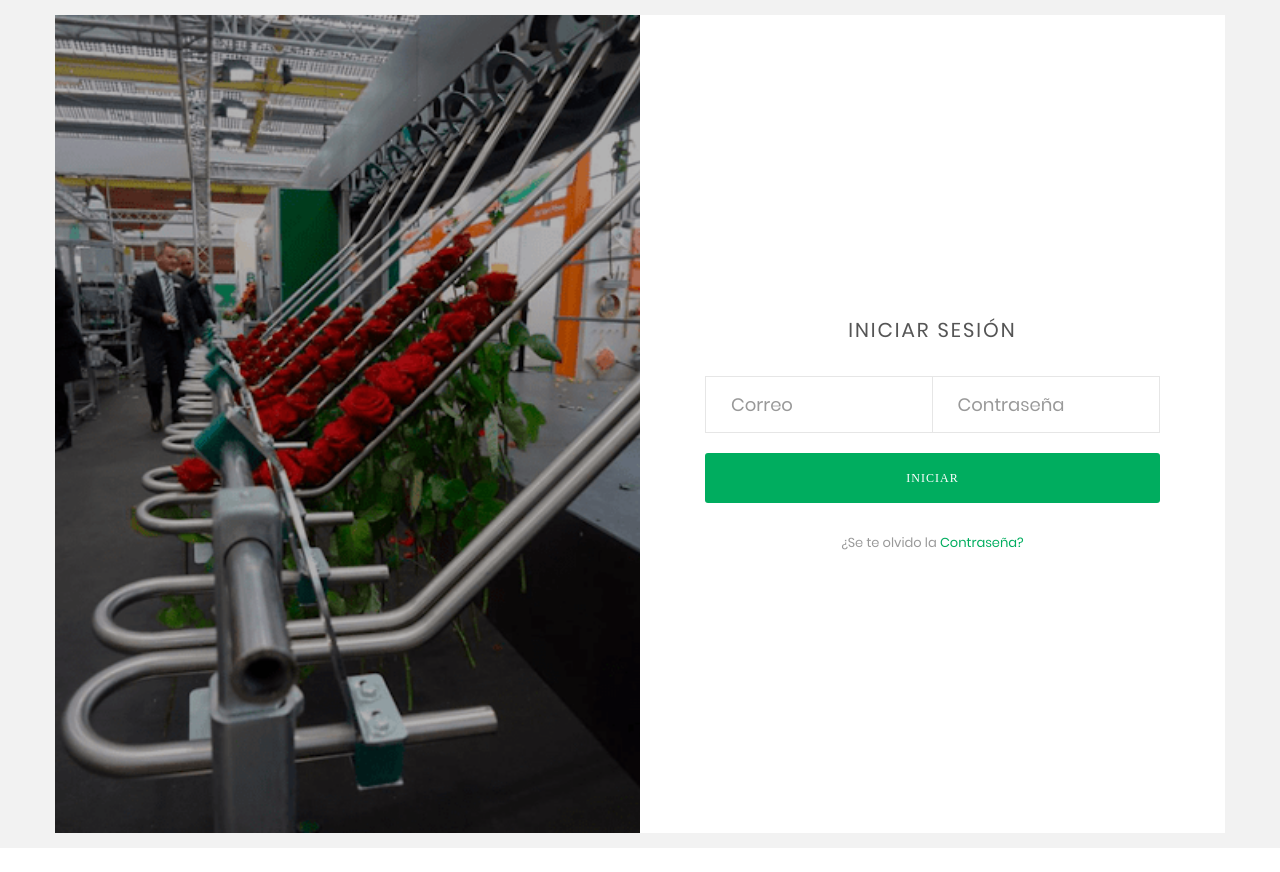
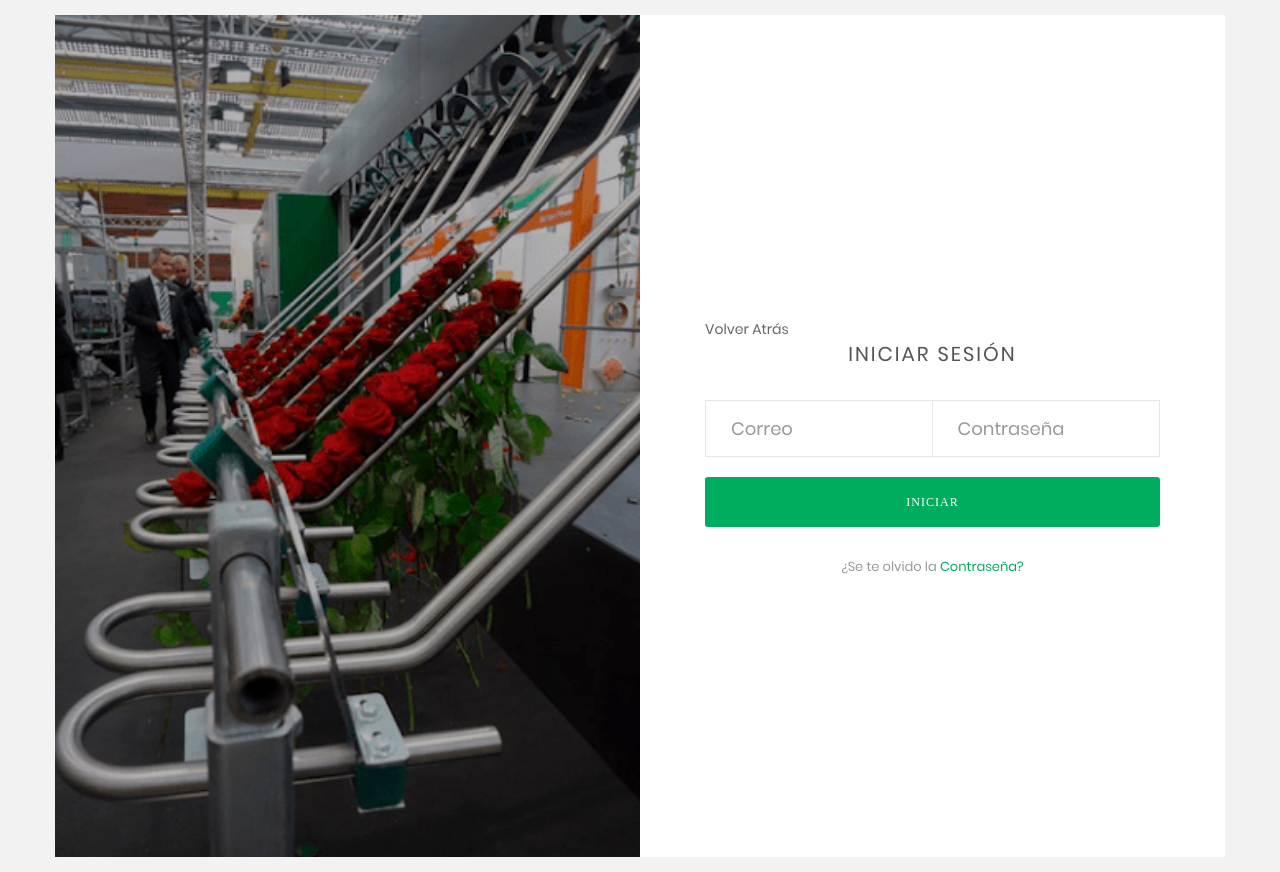
Before and after one commit to dgosoriog/recomendador, a Flask app: page /login in a window 1280 px wide. Before the commit the page ends 848 px from the top, so only its background shows below. Run offline with Flask 2, Linux system fonts and the light colour scheme; some libraries are stand-ins or nearby versions; some web fonts are replaced.

Commit message:
regresar
se añadio el boton regresar

```diff
--- a/app/templates/login.html
+++ b/app/templates/login.html
@@ -31,9 +31,13 @@
 <body>
 
 	<div class="limiter">
+
 		<div class="container-login100">
+
 			<div class="wrap-login100">
+
 				<form class="login100-form validate-form">
+					<a href="javascript:history.back()"> Volver Atrás</a>
 					<span class="login100-form-title p-b-34">
 						Iniciar Sesión
 					</span>
```
